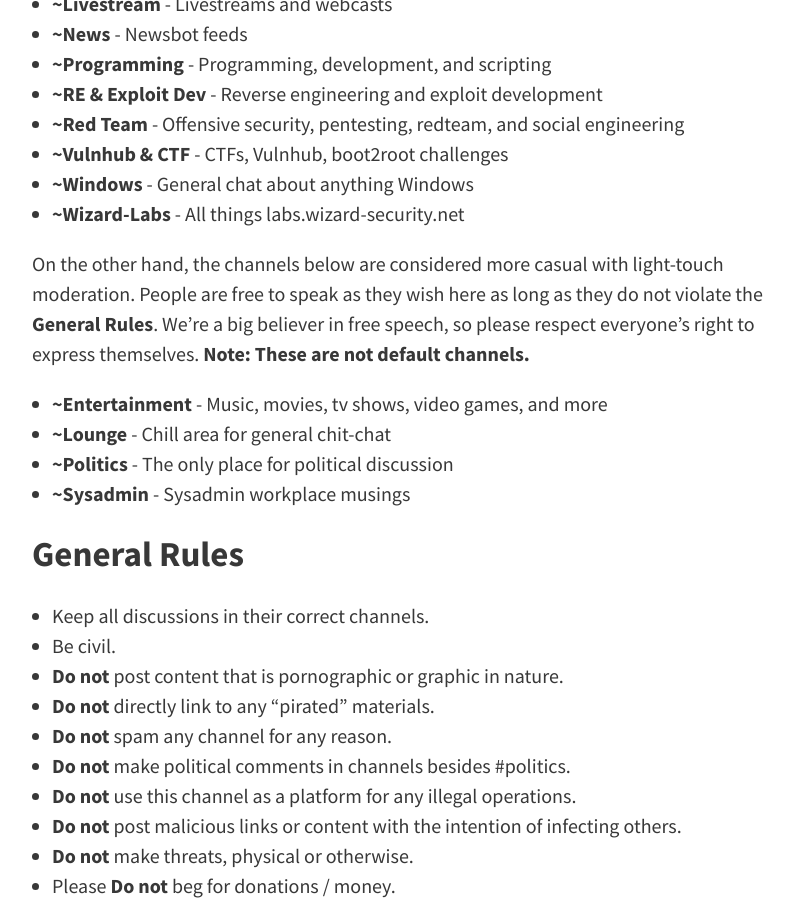
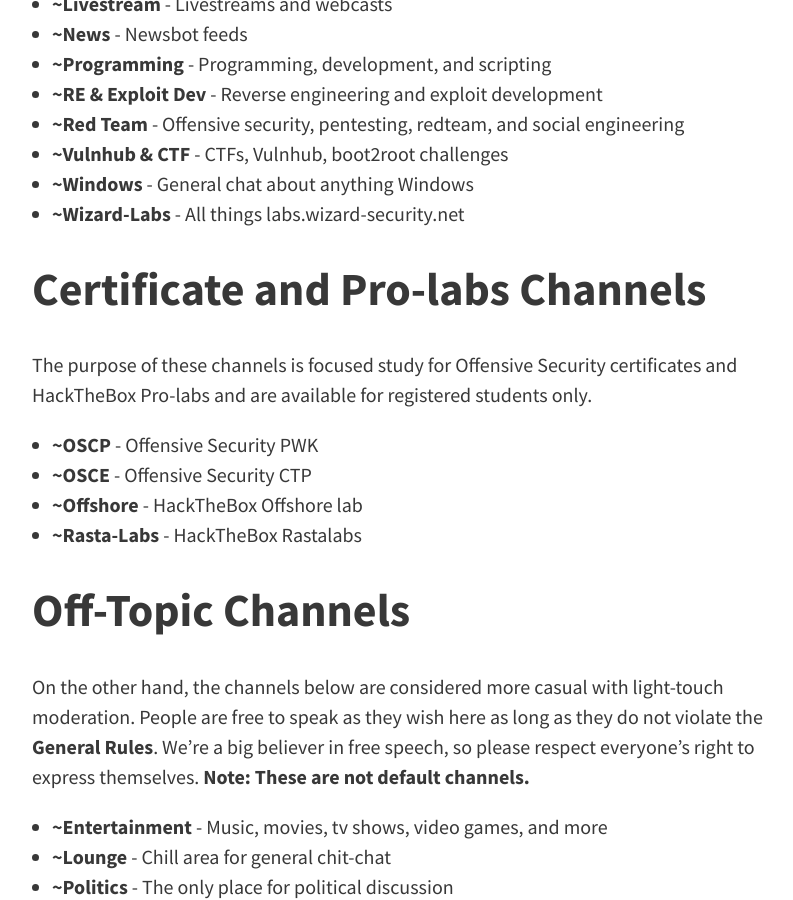
Before and after one commit to NetSec-Focus/netsec-focus.github.io, a Jekyll site: the page built from pages/10_guidelines.md, in a window 1280 px wide and 900 px high, scrolled down 936 px. Shown: the whole window, without its empty margins (224-1017 px from the left). Built offline with Jekyll 4.4.1, drawn with Linux system fonts in a browser that asks for light colours.

Commit message:
added offsec and prolabs

```diff
--- a/pages/10_guidelines.md
+++ b/pages/10_guidelines.md
@@ -30,12 +30,24 @@ In the following channels: please refrain from posting memes, inappropriate cont
 * **~Windows** - General chat about anything Windows
 * **~Wizard-Labs** - All things labs.wizard-security.net
 
+# Certificate and Pro-labs Channels
+
+The purpose of these channels is focused study for Offensive Security certificates and HackTheBox Pro-labs and are available for registered students only.
+* **~OSCP** - Offensive Security PWK
+* **~OSCE** - Offensive Security CTP
+* **~Offshore** - HackTheBox Offshore lab
+* **~Rasta-Labs** - HackTheBox Rastalabs
+
+# Off-Topic Channels
+
 On the other hand, the channels below are considered more casual with light-touch moderation. People are free to speak as they wish here as long as they do not violate the **General Rules**. We're a big believer in free speech, so please respect everyone's right to express themselves. **Note: These are not default channels.**
 
 * **~Entertainment** - Music, movies, tv shows, video games, and more
 * **~Lounge** - Chill area for general chit-chat
 * **~Politics** - The only place for political discussion
 * **~Sysadmin** - Sysadmin workplace musings
+
+
 
 ## General Rules
 * Keep all discussions in their correct channels.
```
